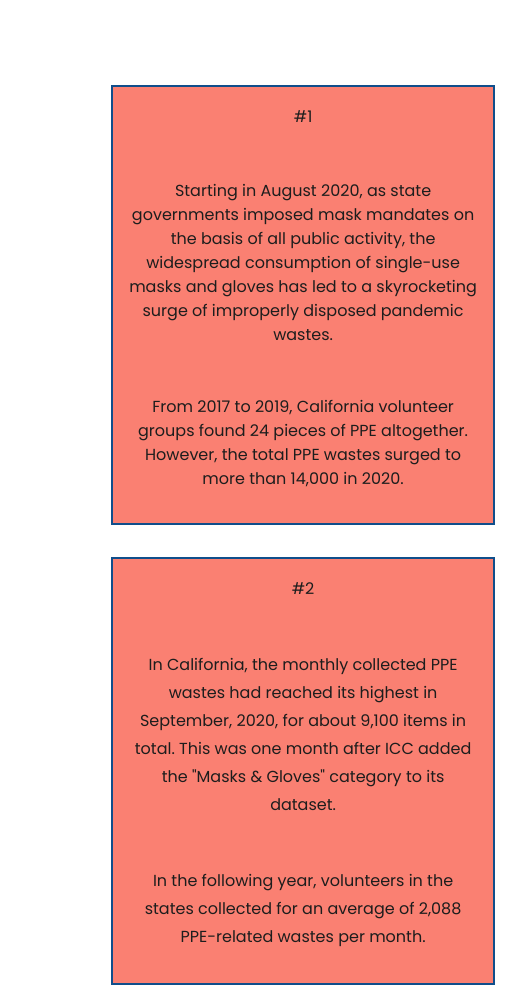
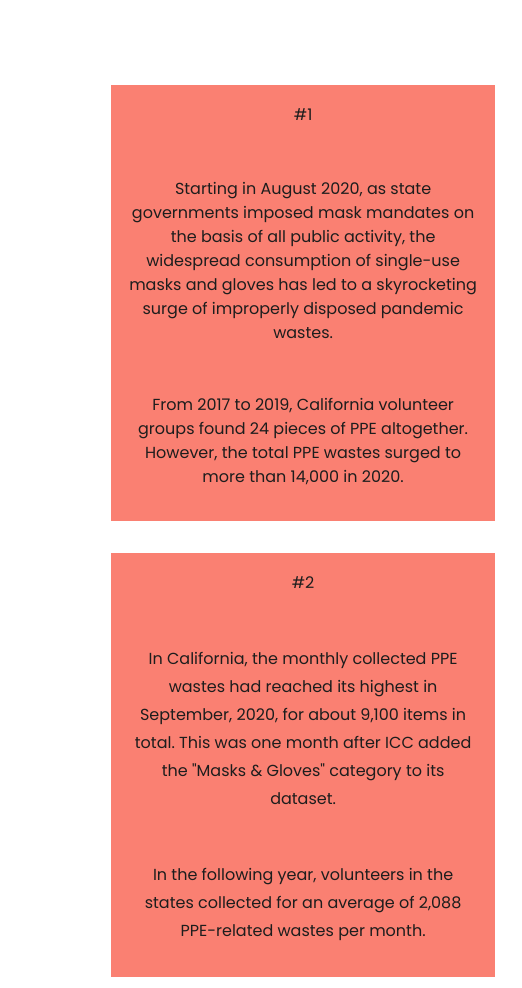
Before and after one commit to krystalwon/Creative-Story, a plain HTML site: page index.html in a window 1280 px wide. Shown: the part 3177-4165 px from the top of the page, 25-547 px from the left. Drawn offline with nearby package versions, Linux system fonts and the light colour scheme; grey boxes are pictures that could not be loaded; a script that the page names is missing.

Commit message:
Update index.html

```diff
--- a/index.html
+++ b/index.html
@@ -165,7 +165,6 @@
 
       .step {
         margin: 0 auto 2rem auto;
-        border: 2px solid #104e8b;
         display: flex;
         justify-content: center;
         align-items: start;
```
